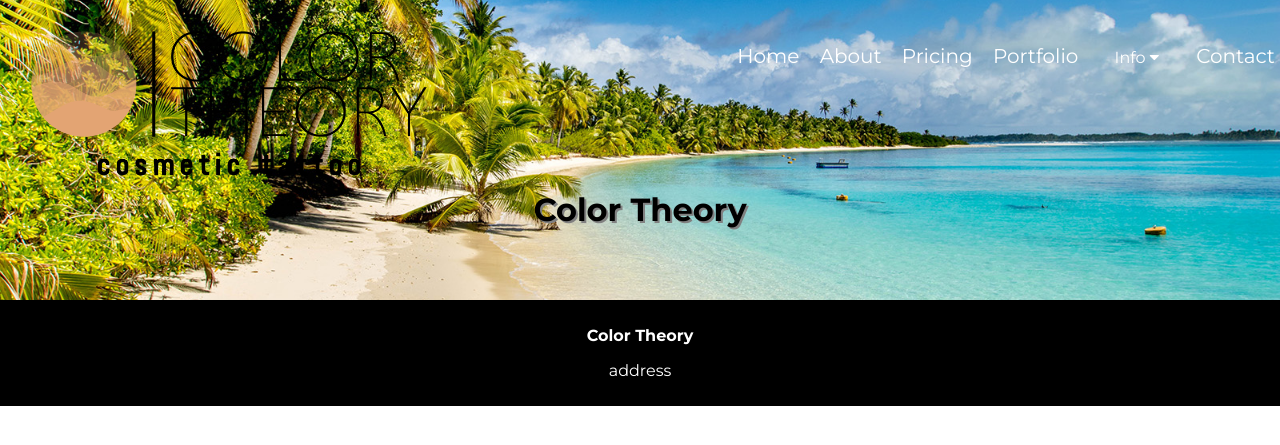
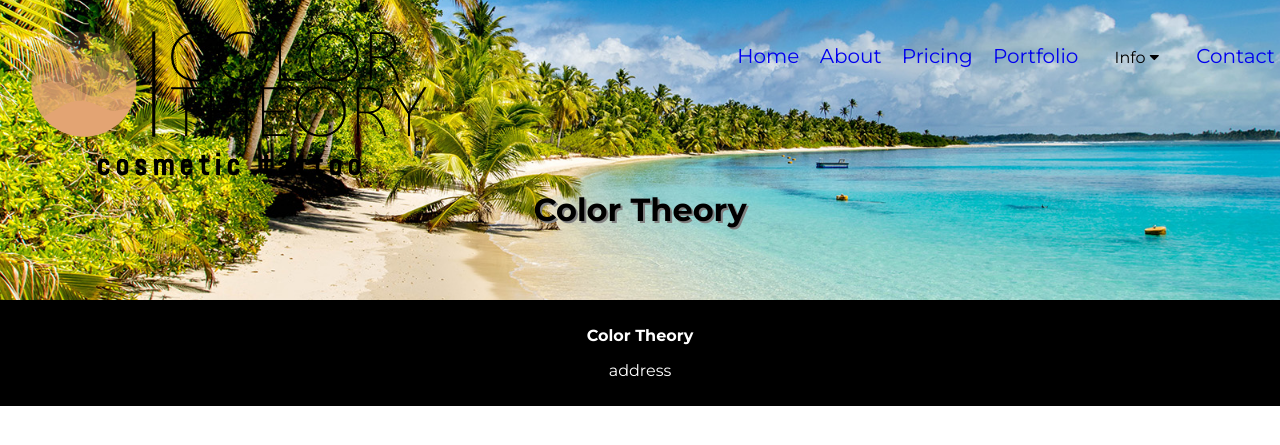
Before and after one commit to crogenmuser/Website, a Jekyll site: the page built from about/index.md, in a window 1280 px wide. Shown: the top 445 px of the page. Built offline with Jekyll 4.4.1, drawn with Linux system fonts in a browser that asks for light colours; nearby versions of some CDN libraries.

```diff
--- a/css/main.css
+++ b/css/main.css
@@ -63,7 +63,7 @@ button p {
     font-size: 16px;
     border: none;
     outline: none;
-    color: white;
+    /*color: white;*/
     padding: 14px 16px;
     background-color: inherit;
     font-family: inherit; /* Important for vertical align on mobile phones */
@@ -153,7 +153,7 @@ img {
     padding: 0px 0px 0px 16px;
     text-decoration: none;
     font-size: 20px;
-    color: white;
+    /*color: white;*/
     transition: 0.3s;
 }
 
@@ -256,7 +256,7 @@ img {
     }
 
     #hamburger {
-        color: white;
+        color: black;
         width: 25px;
         height: 25px;
         font-size: 25px;
```
